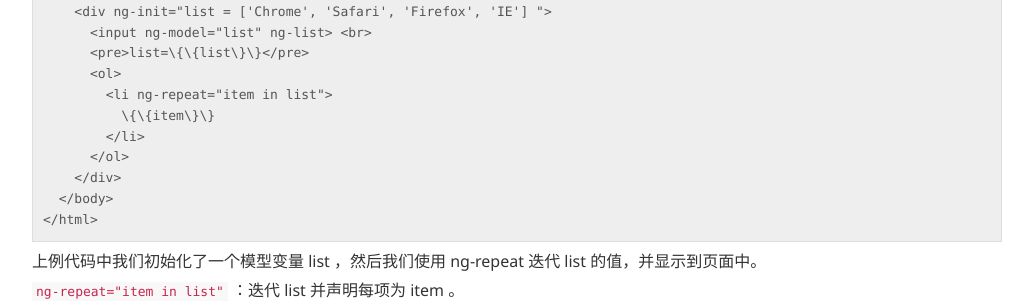
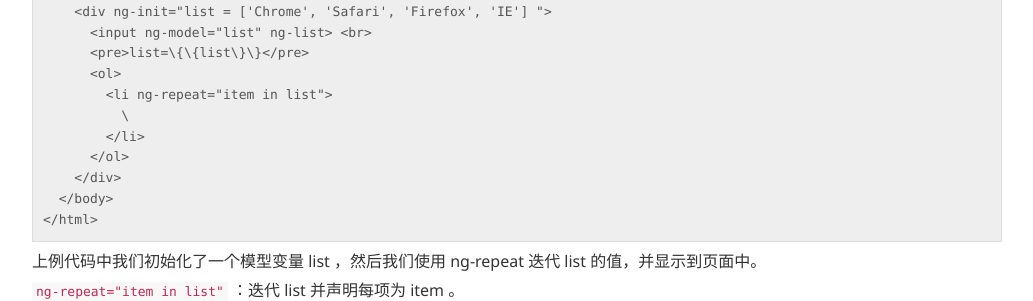
Before and after one commit to eylu/eylu.github.io, a Jekyll site: the page built from _posts/2015-05-09-angularjs-init-repeat.md, in a window 1280 px wide. Shown: the part 932-1233 px from the top of the page, without its empty margins (123-1156 px from the left). Built offline with Jekyll 4.4.1, drawn with Linux system fonts in a browser that asks for light colours; Markdown is read by kramdown in place of the engine named in the settings; some of the changed text lies outside the part shown.

```diff
--- a/_posts/2015-05-09-angularjs-init-repeat.md
+++ b/_posts/2015-05-09-angularjs-init-repeat.md
@@ -52,7 +52,7 @@
       <pre>list=\{\{list\}\}</pre>
       <ol>
         <li ng-repeat="item in list">
-          \{\{item\}\}
+          \{{item\}}
         </li>
       </ol>
     </div>
```
